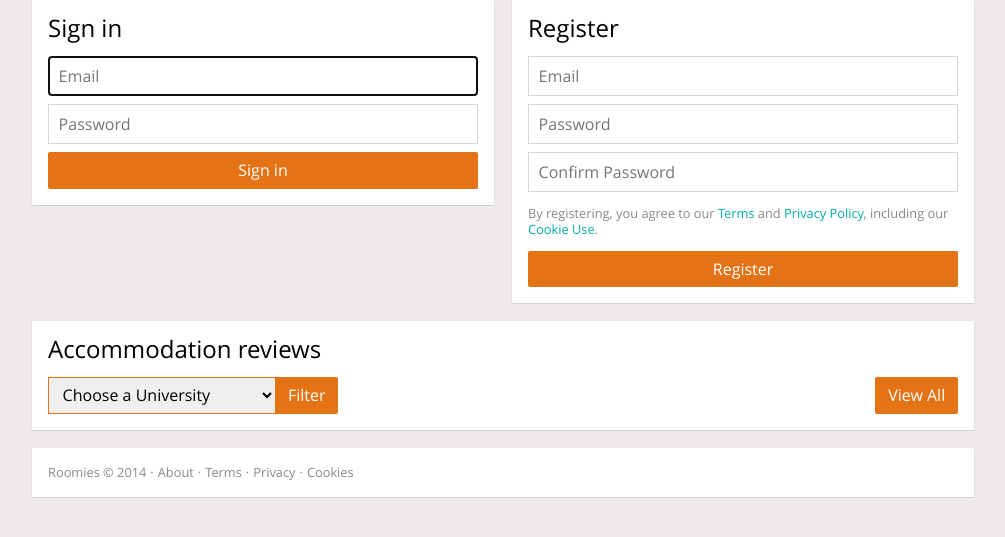
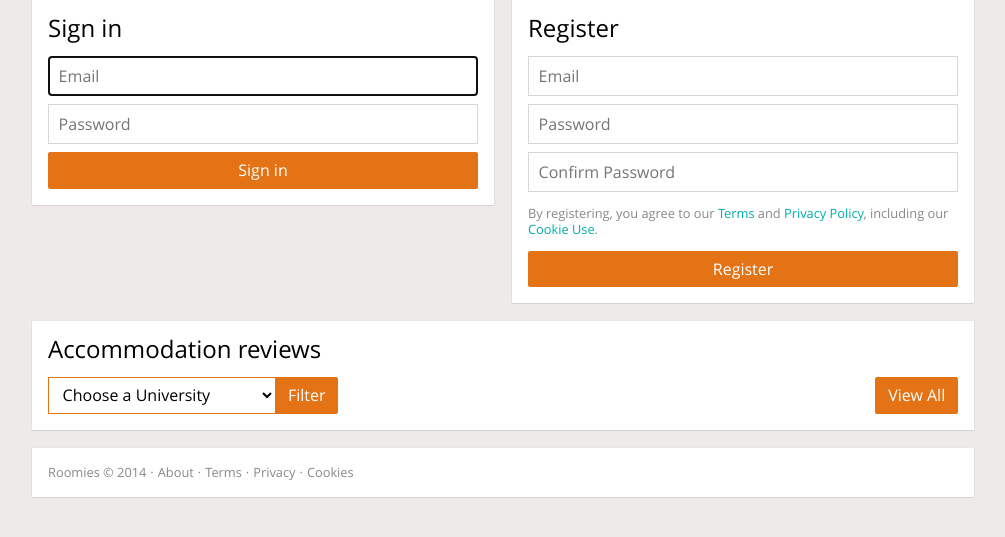
Before and after one commit to dragosthealex/roomies, a PHP site: page / in a window 1280 px wide. Shown: the part 208-745 px from the top of the page, without its empty margins (137-1142 px from the left). Run offline with PHP 8.4, Linux system fonts and the light colour scheme.

Commit message:
Fixed <select> background issue on Firefox on Linux.

```diff
--- a/public_html/templates/media/css/style.css
+++ b/public_html/templates/media/css/style.css
@@ -169,6 +169,7 @@
 
 .input, .select {
 	border: 1px solid #d9d6d5;
+	background: #fff;
 	padding: .5em .6em;
 }
 
```
